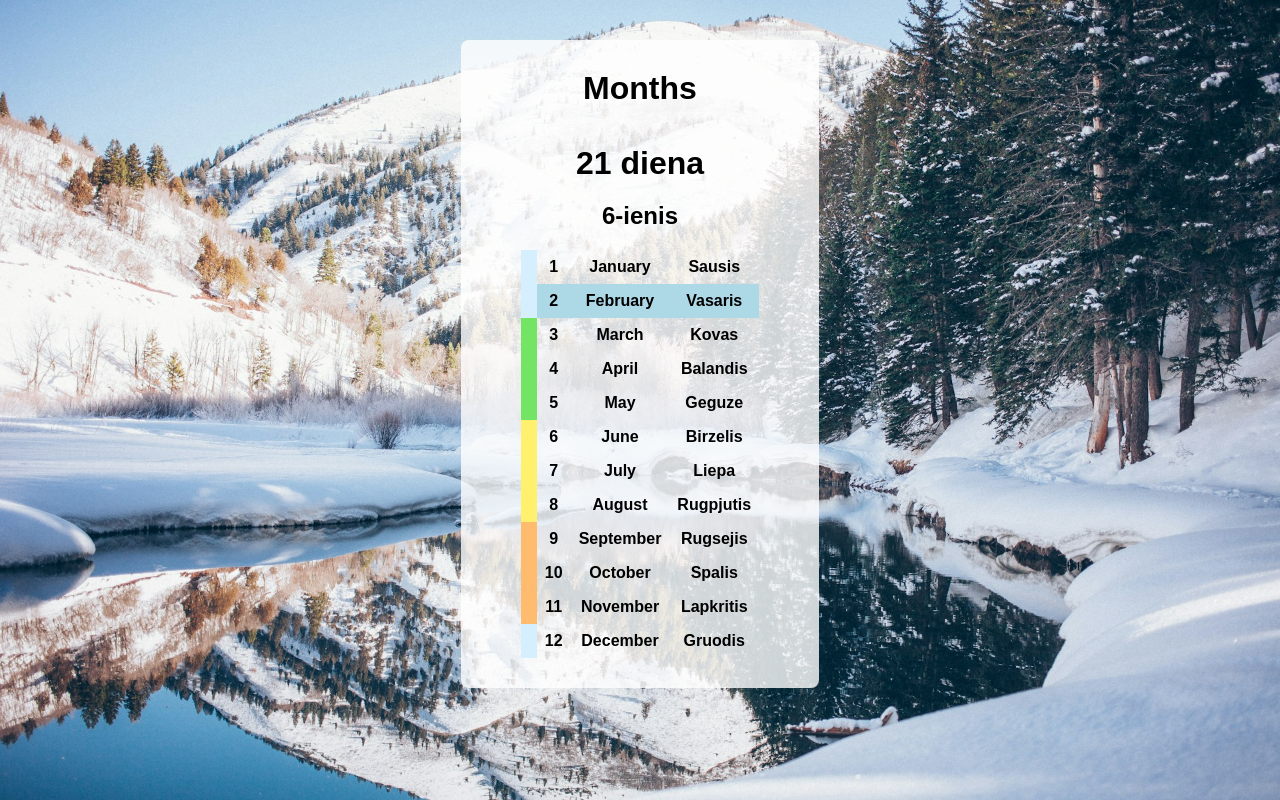
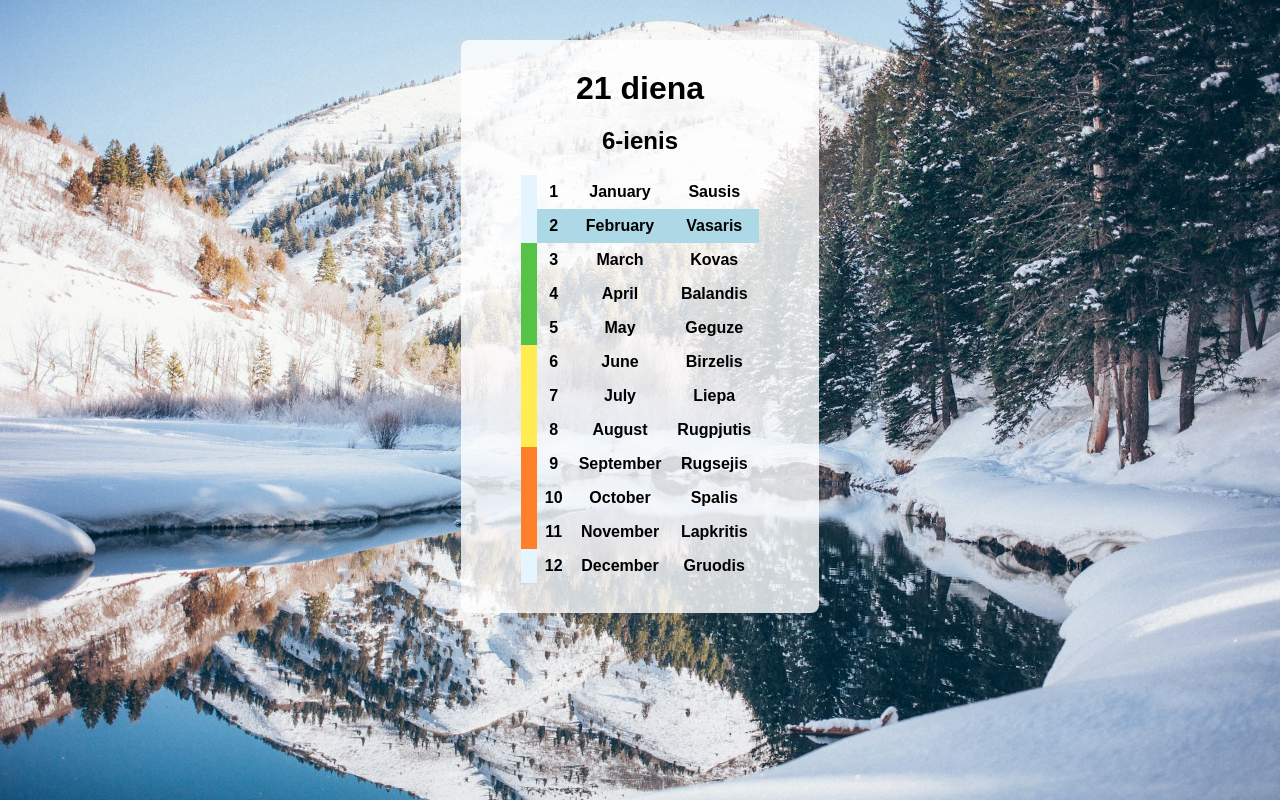
Before and after one commit to evaldasAi/months, a plain HTML site: page index.html in a window 1280 px wide. Drawn offline with Linux system fonts and the light colour scheme.

Commit message:
style update

```diff
--- a/assets/style.css
+++ b/assets/style.css
@@ -56,6 +56,7 @@ table {
 
 .header__title{
     text-align: center;
+    margin-top: 0px !important;
 }
 
 .month th{
@@ -74,17 +75,24 @@ table {
 }
 
 .summer {
-    background-color:rgb(255, 240, 110);
+    background-color:rgb(255 237 81);
 }
 
 .autumn {
-    background-color:rgb(255, 187, 110);
+    background-color:rgb(255 128 42);
 }
 
 .winter {
-    background-color:rgb(214, 239, 255);
+    background-color:rgb(228 245 255);
 }
 
 .spring {
-    background-color:rgb(115, 228, 100);
+    background-color:rgb(86 195 71);
 }
+
+@media (max-width: 720px) {
+    .app-holder{
+        margin-top: 20px;
+        padding: 20px 30px;
+    }
+}
--- a/index.html
+++ b/index.html
@@ -13,10 +13,8 @@
     <div class="container">
         <div class="app-holder">
             <div class="app-bg"></div>
-            <h1 class="header__title">Months</h1>
-            <br>
             <div id="app">
-                <h1 id="day"></h1>
+                <h1 class="header__title" id="day"></h1>
                 <h2 id="weekDay"></h2>
                 <table>
                     <tr class="month">
```
